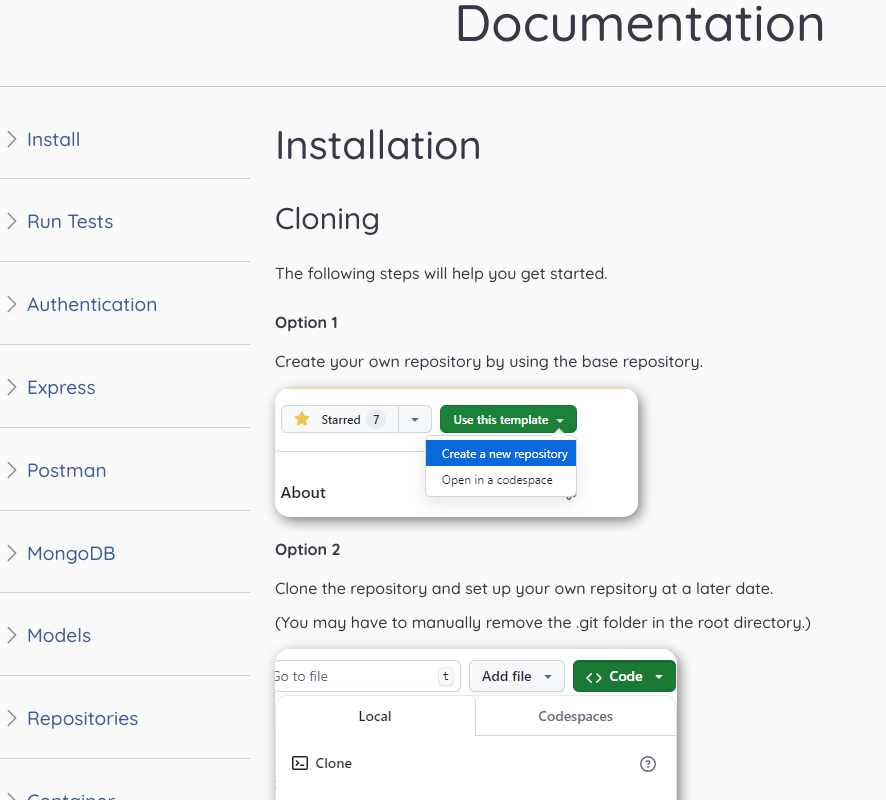
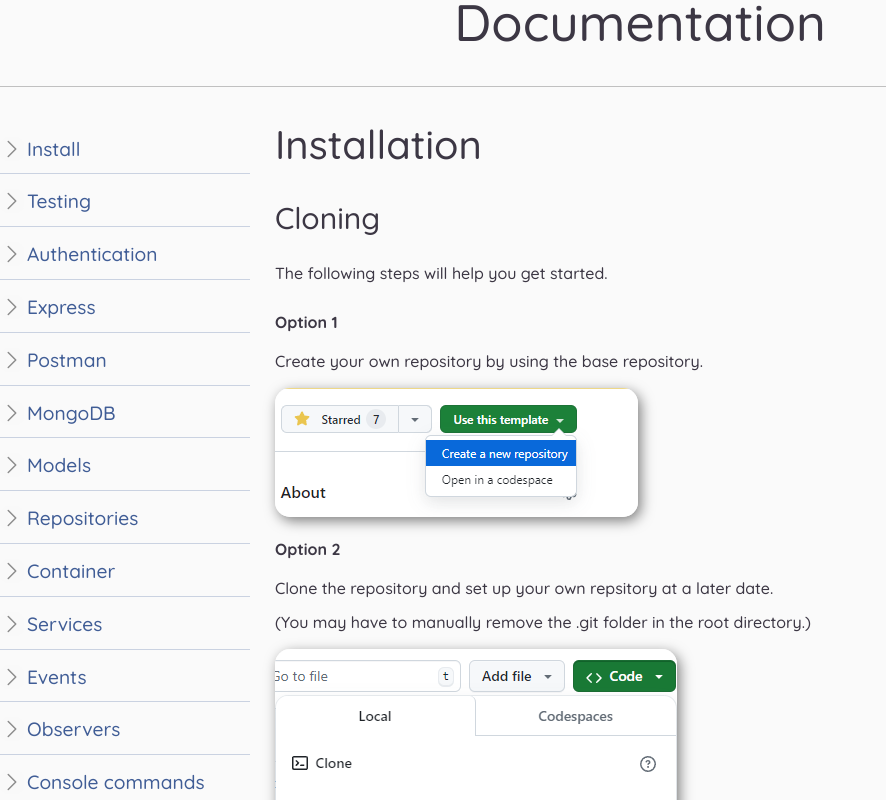
Before and after one commit to ben-shepherd/larascript-framework-react, a React (Vite) app: page / in a window 1280 px wide. Shown: the part 2920-3720 px from the top of the page, without its empty margins (0-886 px from the left). Built offline with nearby package versions, Linux system fonts and the light colour scheme; a web font is replaced by a local one.

Commit message:
Compact sidebar

```diff
--- a/src/components/sections/Documentation/data/DocumentationData.ts
+++ b/src/components/sections/Documentation/data/DocumentationData.ts
@@ -75,7 +75,7 @@ const data: DocumentationItem[] = [
     {
         href: "#testing",
         title: "Running Tests",
-        titleSmall: "Run Tests",
+        titleSmall: "Testing",
         children: [
             {
                 content: Testing,
--- a/src/styles/components/Documentation.scss
+++ b/src/styles/components/Documentation.scss
@@ -70,9 +70,10 @@
       font-size: 1.2em;
     }
 
+    .parent-list li {
+      padding:10px 0;
+    }
     .parent-list>li:not(:last-child) {
-      padding-bottom: 25px;
-      margin-bottom: 25px;
       border-bottom: 1px solid #405d9642;
     }
 
@@ -122,6 +123,10 @@
       &.expanded .sub-list {
         display: block;
       }
+    }
+
+    .sub-list li {
+      padding:5px 0;
     }
   }
 
```
